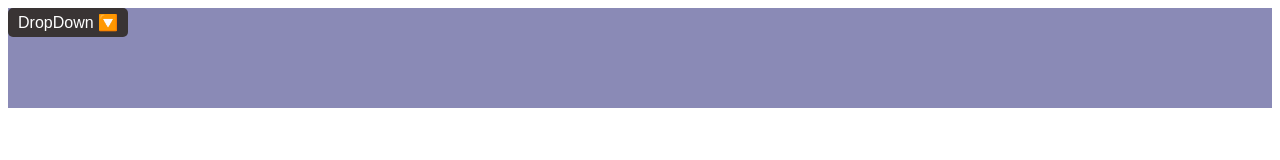
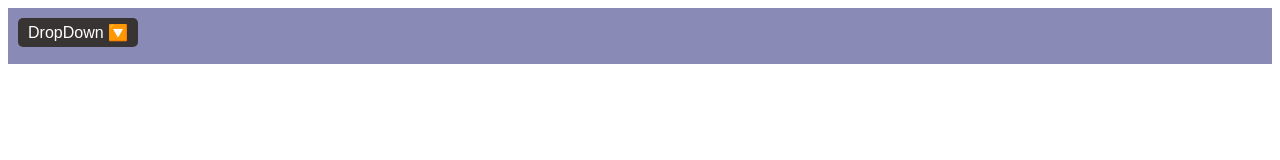
Before and after one commit to Jaizzer/HTML-to-dropdown-converter, a website: page index.html in a window 1280 px wide. Drawn offline with Linux system fonts and the light colour scheme.

Commit message:
feat: Change height and padding

```diff
--- a/style.css
+++ b/style.css
@@ -3,7 +3,8 @@
 }
 
 .navbar {
-    height: 100px;
+    height: 36px;
+    padding: 10px;
     background-color: #8a8ab6;
 
     display: grid;
```
